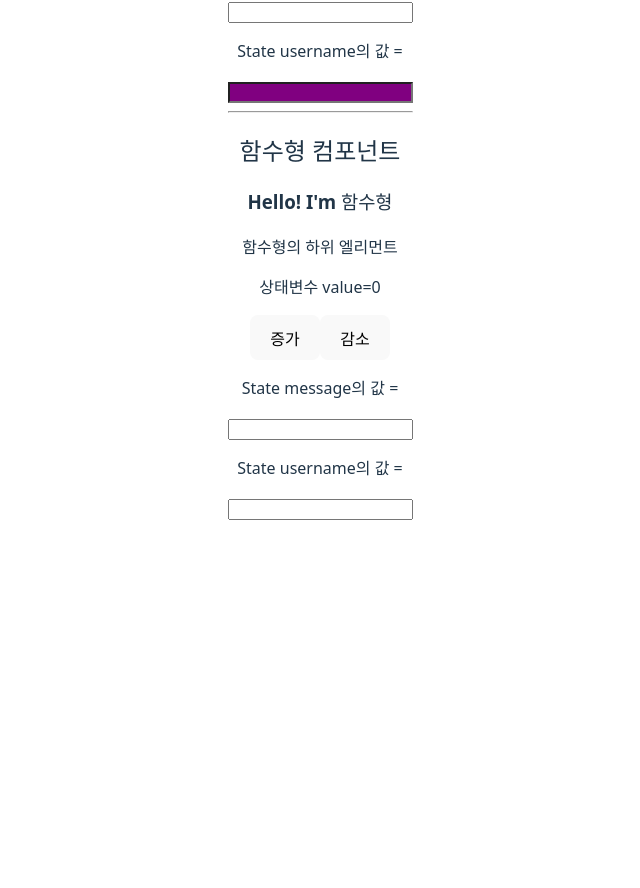
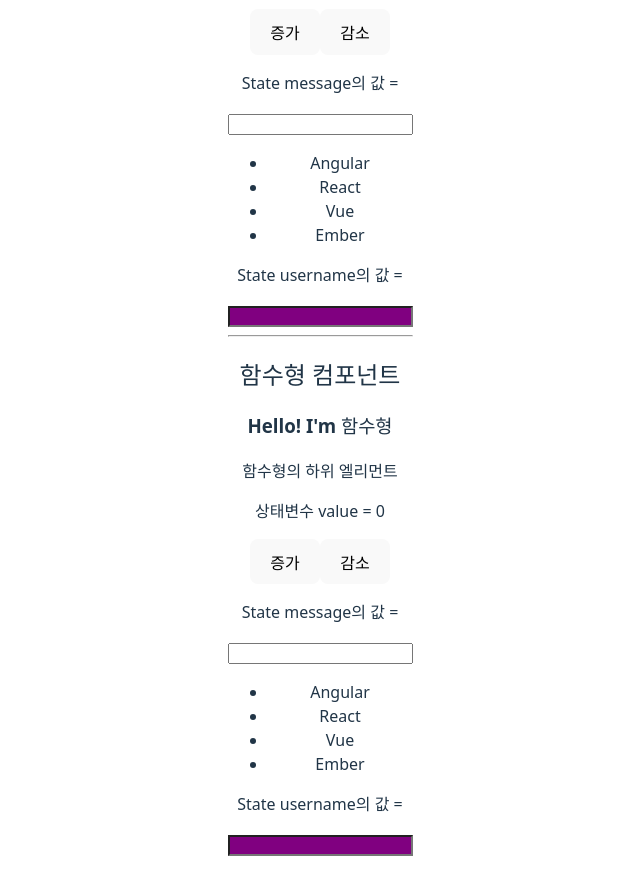
Before and after one commit to J-millar99/SK_Rookies_React-Basic-App, a React (Vite) app in the folder hello-react-app/: page / in a window 1280 px wide. Shown: the part 665-1553 px from the top of the page, without its empty margins (320-960 px from the left). Before the commit the page ends 1217 px from the top, so only its background shows below. Built offline with nearby package versions, Linux system fonts and the light colour scheme.

Commit message:
Component

```diff
--- a/hello-react-app/src/components/MyComponent.jsx
+++ b/hello-react-app/src/components/MyComponent.jsx
@@ -1,56 +1,83 @@
-import { Component } from 'react'
-import PropTypes from 'prop-types'
+import { Component } from 'react';
+import PropTypes from 'prop-types';
 import './MyComponent.css';
 
 export default class MyComponent extends Component {
-  // 상태변수를 포함하는 state 객체 선언
+    //상태변수를 포함하는 state 객체 선언
     state = {
         value: 0,
         message: '',
         username: '',
         isValid: false,
+        messageArr: ['Angular','React','Vue','Ember']
     }
+    //Event Handler 함수 - bind(this)를 생성자에서 해주어야 this 사용가능함
+    // handleDecrement() {
+    //     this.setState({value: this.state.value - 1});
+    // }
+
+    handleDecrement = () => (
+        this.setState({
+            value: this.state.value - 1
+        })
+    );
 
     handleChange = (e) => {
         this.setState({
             [e.target.name]: e.target.value
-    })
-  }
+        });
+    }; //handleChange
 
-  // Event Handler 함수
-  handleDecrement = () => (
+    handleEnter = (e) => {
+        const { message, messageArr } = this.state;
+
+        if(e.keyCode === 13){
             this.setState({
-      value: this.state.value - 1
-    }));
+                isValid: true,
+                messageArr: [...messageArr, message],
+                message: ''
+            });
+            this.myUsername.focus();
+        }//if
+    }; //handleEnter
+
+
     render() {
-    const {name, age} = this.props;
-    const { value, message, username, isValid } = this.state;
-    const { handleDecrement, handleChange } = this;
+        //destructuring assignment
+        const { name, age } = this.props;
+        const { value, message, username, isValid, messageArr } = this.state;
+        const { handleDecrement, handleChange, handleEnter } = this;
+        const messageList = messageArr.map((msg,idx) => (<li key={idx}>{msg}</li>));
+
         return (
             <div>
                 <h2>클래스형 컴포넌트</h2>
-        <h3>Hello! {name} / {age} </h3>
-        <p>상태변수 value={value} </p>
+                <h3>Hello! {name} / {age}</h3>
+                <p>상태변수 value = {value}</p>
                 <button onClick={() => (
-          this.setState({ value: value + 1}))}>
-          증가</button>
-        <button onClick={handleDecrement}>감소</button>
+                    this.setState({ value: value + 1 })
+                )}>증가</button>
+                <button onClick={handleDecrement}>감소</button> <br/>
                 <p>State message의 값 = {message}</p>
-        <input name="message" value={message} onChange={handleChange} /> <br/>
+                <input name="message" value={message} onChange={handleChange}
+                    onKeyDown={handleEnter}
+                /><br/>
+                <ul>
+                    {messageList}
+                </ul>
                 <p>State username의 값 = {username}</p>
                 <input name="username" value={username} onChange={handleChange}
-          className={ isValid ? 'success' : 'failure' }
+                    className={ isValid ? 'success':'failure'}
                     ref={(ref) => this.myUsername=ref}
-        /> <br/>
+                 /><br/>
+
             </div>
         )
     }
-} // class
-
+} //class
 MyComponent.defaultProps = {
     name: '리액트JS'
 };
-
 MyComponent.propTypes = {
     name: PropTypes.string,
     age: PropTypes.number.isRequired
--- a/hello-react-app/src/components/MyComponentFunc.jsx
+++ b/hello-react-app/src/components/MyComponentFunc.jsx
@@ -1,35 +1,62 @@
-import { useState } from "react";
+import { useState, useRef } from "react";
+import './MyComponent.css';
 
 const MyComponentFunc = ({ name, children }) => {
-    // 상태변수와 setter 함수 선언하기
+    //상태변수와 setter 함수 선언하기
     const [value, setValue] = useState(0);
     // const [message, setMessage] = useState('');
     // const [username, setUsername] = useState('');
     const [inputs, setInputs] = useState({
         message: '', username: ''
-    })
+    });
+    const [valid, setValid] = useState(false);
+    const [messageArr, setMessageArr] = useState(['Angular', 'React', 'Vue', 'Ember']);
+
 
     const handleChange = (e) => {
         setInputs({
             ...inputs,
             [e.target.name]: e.target.value
-        })
+        });
+    }; //handleChange
+
+    const handleEnter = (e) => {
+        if (e.keyCode === 13) {
+            setValid(true);
+            setMessageArr([...messageArr, message]);
+            setInputs({
+                ...inputs,
+                message: ''
+            })
+            myUsername.current.focus();
+        }//if
     };
 
     const { message, username } = inputs;
+    const myUsername = useRef(null);
+    const messageList = messageArr.map((msg, idx) => (<li key={idx}>{msg}</li>));
 
     return (
         <div>
             <h2>함수형 컴포넌트</h2>
-            <h3>Hello! {name} </h3>
+            <h3>Hello! {name}</h3>
             {children}
-            <p>상태변수 value={value} </p>
-            <button onClick={()=>(setValue(value + 1))}>증가</button>
-            <button onClick={()=>(setValue(value - 1))}>감소</button>
+            <p>상태변수 value = {value}</p>
+            <button onClick={() => (setValue(value + 1))}>증가</button>
+            <button onClick={() => (setValue(value - 1))}>감소</button>
             <p>State message의 값 = {message}</p>
-            <input name="message" value={message} onChange={handleChange} /> <br/>
+            <input name="message" value={message} onChange={handleChange}
+                onKeyDown={handleEnter}
+            /><br />
+            <ul>
+                {messageList}
+            </ul>
             <p>State username의 값 = {username}</p>
-            <input name="username" value={username} onChange={handleChange} /> <br/>
+            <input name="username" value={username} onChange={handleChange}
+                className={valid ? 'success' : 'failure'}
+                ref={myUsername}
+            /><br />
+
         </div>
     );
 };
```
Lines whose indentation alone changed are shown as unchanged.
